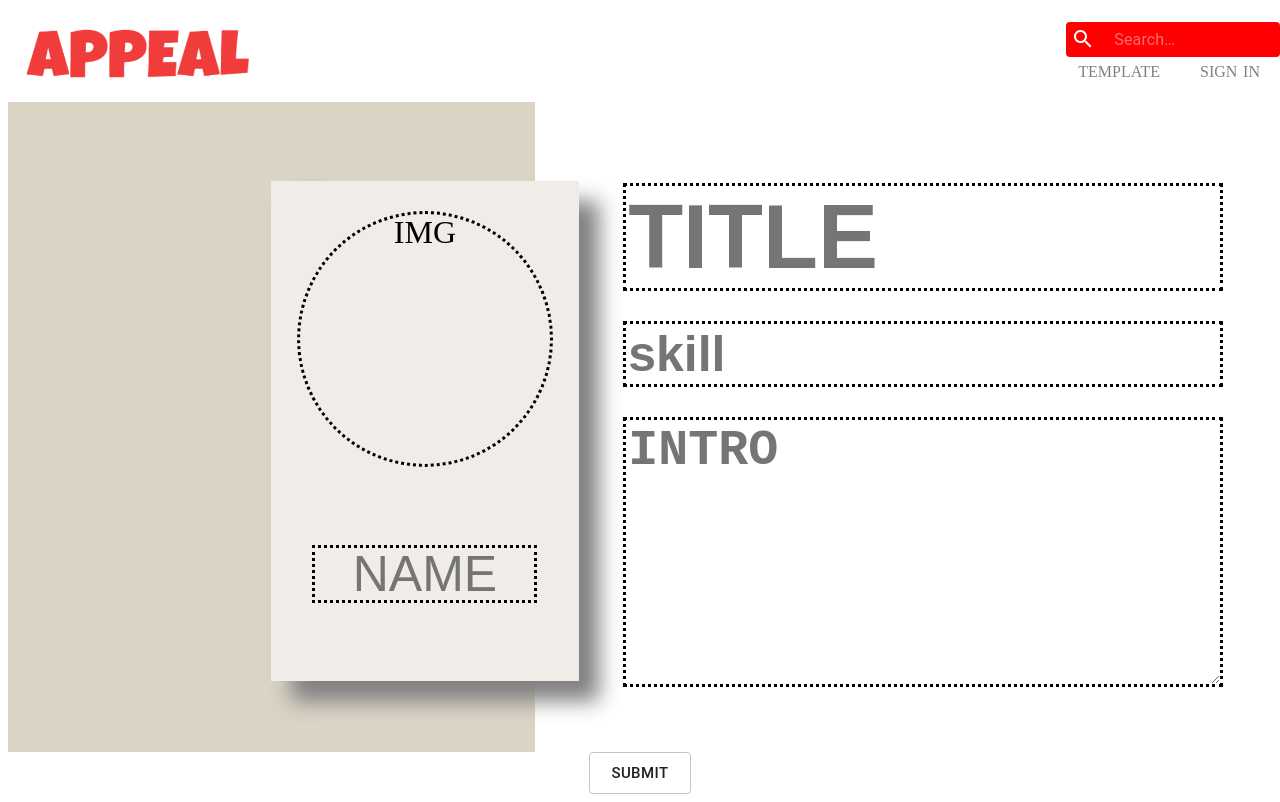
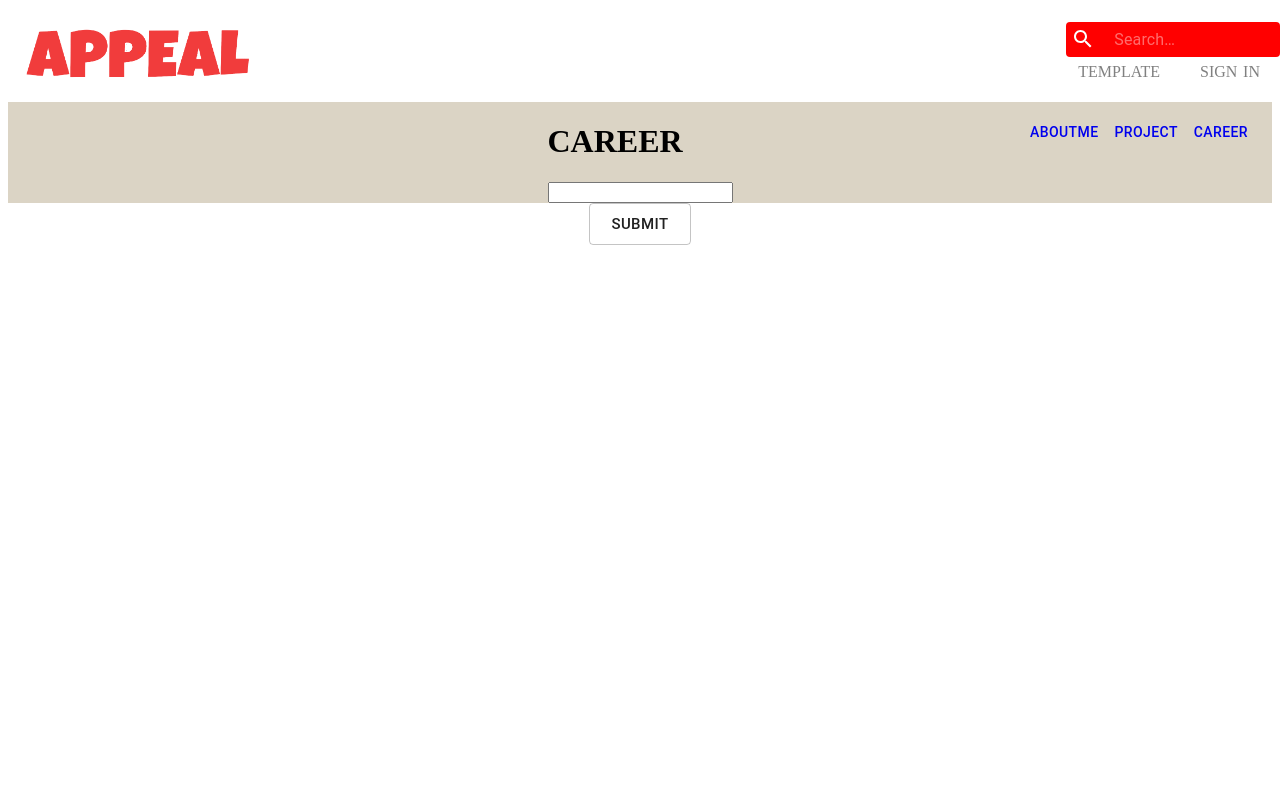
Before and after one commit to cjswoduddn/front-server, a React (Create React App) app: page /template/career in a window 1280 px wide. Built offline with nearby package versions, Linux system fonts and the light colour scheme; the HTML template or start-up script is replaced by a standard one.

Commit message:
2021 01 25 변경사항
1. useState를 활용한 네비게이션 템플릿 구현
2. 효율성은 고려할 수 없었음
3. 일단 만들었고, 이틀 정도면 템플릿 1이 완성되고
추가로 서버와 통신가지 완료할 수 있을 것 같다.

```diff
--- /dev/null
+++ b/src/component/template2/AboutMe.js
@@ -0,0 +1,92 @@
+import React, { useState, useEffect } from 'react';
+import {Grid, Button} from '@material-ui/core';
+import "./Template2.css";
+
+
+const AboutMe = ({state, setState}) =>{
+  console.log(state);
+
+  const onChange=(e)=>{
+    setState({
+      ...state,
+      [e.target.name] : e.target.value
+    })
+  }
+  const changeThumbnails = (e) =>{
+    e.preventDefault();
+
+    let reader = new FileReader();
+    let filelist = e.target.files;
+    if(filelist === null || filelist.length === 0) return;
+    let file = filelist[0];
+    reader.onloadend = () => {
+      setState({
+        ...state,
+        file : file,
+        previewUrl : reader.result
+      })
+    }
+    reader.readAsDataURL(file);
+  }
+
+  return (
+    <>
+      {/* <input type="hidden" name="dtype" value="sampleportfolio" ref={register}/> */}
+      <Grid container className="template2-container">
+        <Grid item xs="5" className="template2-left-item">
+          <Grid container xs="7" className="template2-left-item-profile" justify="center">
+            <label className="template2-left-item-profile-thumbnail-label"
+              for="thumbnail"
+              style={{backgroundImage: `url(${state.previewUrl})`}}
+              >
+              IMG
+              <input
+                id="thumbnail"
+                accept="image/*" type="file"
+                className="template2-left-item-profile-thumbnail"
+                onChange={changeThumbnails}
+                name="thumbnail"
+              />
+            </label>
+            <input
+              type="text"
+              className="template2-left-item-profile-name"
+              placeholder="NAME"
+              name="name"
+              onChange={onChange}
+              defaultValue={state.name}
+            />
+          </Grid>
+        </Grid>
+        <Grid item xs="7" className="template2-right-item">
+          <input
+            type="text"
+            className="template2-right-item-title"
+            placeholder="TITLE"
+            name="title"
+            onChange={onChange}
+            defaultValue={state.title}
+          />
+          <input
+            type="text"
+            className="template2-right-item-skill"
+            placeholder="skill"
+            name="skill"
+            onChange={onChange}
+            defaultValue={state.skill}
+          />
+          <textarea
+            className="template2-right-item-intro"
+            placeholder="INTRO"
+            name="intro"
+            onChange={onChange}
+            defaultValue={state.intro}
+            />
+        </Grid>
+      </Grid>
+      </>
+  )
+}
+
+
+export default AboutMe;
--- /dev/null
+++ b/src/component/template2/Career.js
@@ -0,0 +1,20 @@
+import React from 'react';
+import {Grid} from '@material-ui/core';
+import "./Template2Project.css";
+
+const Career = ({register}) =>{
+  return(
+    <Grid container className="template2-project-container">
+      <Grid container className="template2-project-title"
+        justify="center">
+        <Grid item>
+          <h1>CAREER</h1>
+          <input type="text" name="career" ref={register}></input>
+        </Grid>
+      </Grid>
+    </Grid>
+
+  )
+}
+
+export default Career;
--- /dev/null
+++ b/src/component/template2/Project.js
@@ -0,0 +1,31 @@
+import React, {useEffect, useRef} from 'react';
+import {Grid} from '@material-ui/core';
+import "./Template2Project.css";
+
+const Project = ({project, setProject}) =>{
+
+  const testInput = useRef();
+
+  const onChange=(e)=>{
+    setProject({
+      [e.target.name] : e.target.value
+    })
+  }
+
+  return(
+    <Grid container className="template2-project-container">
+      <Grid container className="template2-project-title"
+        justify="center">
+        <Grid item>
+          <h1>PROJECTS</h1>
+          <input type="text" name="project"
+            onChange={onChange}
+            defaultValue={project.project}
+          />
+        </Grid>
+      </Grid>
+    </Grid>
+  )
+}
+
+export default Project;
--- a/src/component/template2/Template2.css
+++ b/src/component/template2/Template2.css
@@ -71,3 +71,7 @@
   height: 260px;
   width: 80%;
 }
+
+.template2-nav-link{
+  float: right;
+}
--- a/src/component/template2/Template2.js
+++ b/src/component/template2/Template2.js
@@ -1,43 +1,82 @@
 import React, {useState} from 'react';
-import {useForm} from 'react-hook-form';
-import {Grid, Button} from '@material-ui/core';
+import {Grid, Button, AppBar, Toolbar, Typography} from '@material-ui/core';
 import "./Template2.css";
 import axios from 'axios';
+import { Route, Switch, Link } from 'react-router-dom';
+import AboutMe from './AboutMe';
+import Career from './Career';
+import Project from './Project';
 
 const TEMPLATE_BASE_URL = 'http://localhost:8080/portfolio';
 
 const Template2 = () =>{
 
-  const [thumbnail, setThumbnail] = useState({file: '', previewUrl: ''})
-  const {register, handleSubmit, watch, errors} = useForm();
+  const [project, setProject] = useState({
+    project: ''
+  });
 
-  const onSubmit = data => {
-    console.log(data);
-    const form = new FormData();
-    for (const [key, value] of Object.entries(data)) {
-      if(typeof value === 'object'){
-        form.append(key, value[0]);
-      }
-      else{
-        form.append(key, value);
-      }
+  const [aboutMe, setAboutMe] = useState({
+    dtype: "sampleportfolio",
+    // thumbnail: undefined,
+    // name: '',
+    // title: '',
+    // skill: '',
+    // intro: ''
+  })
+
+  const onSubmit = (e) => {
+    // const form = new FormData();
+    // for (const [key, value] of Object.entries(data)) {
+    //   if(typeof value === 'object'){
+    //     form.append(key, value[0]);
+    //   }
+    //   else{
+    //     form.append(key, value);
+    //   }
+    // }
+    for(const [key, value] of Object.entries(aboutMe)){
+      console.log(key +" "+value);
     }
-    axios({
-      method: 'post',
-      headers:{
-        'Content-Type': `multipart/form-data`
-      },
-      url: TEMPLATE_BASE_URL,
-      data: form
-    })
-    .then((res)=>{
-      console.log(res.body);
-    })
-    .catch((err)=>{
-      console.log(err);
-    });
+    for(const [key, value] of Object.entries(project)){
+      console.log(key +" "+value);
+    }
   }
 
+
+  return (
+    <>
+      <AppBar style={{marginTop: "100px",}}>
+        <Toolbar>
+          <Typography type="title" color="inherit" style={{ flex: 1 }}>
+          </Typography>
+          <Link to="/template/aboutme"><Button color="inherit">ABOUTME</Button></Link>
+          <Link to="/template/project"><Button color="inherit">PROJECT</Button></Link>
+          <Link to="/template/career"><Button color="inherit">CAREER</Button></Link>
+        </Toolbar>
+      </AppBar>
+
+      <Switch>
+        <Route path="/template/aboutme">
+          <AboutMe state={aboutMe} setState={setAboutMe}/>
+        </Route>
+        <Route path="/template/project">
+          <Project project={project} setProject={setProject}/>
+        </Route>
+        <Route path="/template/career">
+          <Career/>
+        </Route>
+      </Switch>
+
+      <Grid container justify="center">
+        <Button variant="outlined" size="large" onClick={onSubmit}>SUBMIT</Button>
+      </Grid>
+    </>
+  );
+}
+
+export default Template2;
+/*
+  const [thumbnail, setThumbnail] = useState({file: '', previewUrl: ''})
   const changeThumbnails = (e) =>{
     e.preventDefault();
 
@@ -53,63 +92,18 @@ const Template2 = () =>{
     }
     reader.readAsDataURL(file);
   }
-
-  return (
-    <form onSubmit={handleSubmit(onSubmit)}>
-      <input type="hidden" name="dtype" value="sampleportfolio" ref={register}/>
-      <Grid container className="template2-container">
-        <Grid item xs="5" className="template2-left-item">
-          <Grid container xs="7" className="template2-left-item-profile" justify="center">
-            <label className="template2-left-item-profile-thumbnail-label"
-              for="thumbnail"
-              style={{backgroundImage: `url(${thumbnail.previewUrl})`}}>
-              IMG
-              <input
-                id="thumbnail"
-                accept="image/*" type="file"
-                className="template2-left-item-profile-thumbnail"
-                onChange={changeThumbnails}
-                name="thumbnail"
-                ref={register}
-              />
-            </label>
-            <input
-              type="text"
-              className="template2-left-item-profile-name"
-              placeholder="NAME"
-              name="name"
-              ref={register}
-            />
-          </Grid>
-        </Grid>
-        <Grid item xs="7" className="template2-right-item">
-          <input
-            type="text"
-            className="template2-right-item-title"
-            placeholder="TITLE"
-            name="title"
-            ref={register}
-          />
-          <input
-            type="text"
-            className="template2-right-item-skill"
-            placeholder="skill"
-            name="skill"
-            ref={register}
-          />
-          <textarea
-            className="template2-right-item-intro"
-            placeholder="INTRO"
-            name="intro"
-            ref={register}
-            />
-        </Grid>
-      </Grid>
-      <Grid container justify="center">
-        <Button type="submit" variant="outlined" size="large">SUBMIT</Button>
-      </Grid>
-    </form>
-  );
-}
-
-export default Template2;
+    axios({
+      method: 'post',
+      headers:{
+        'Content-Type': `multipart/form-data`
+      },
+      url: TEMPLATE_BASE_URL,
+      data: form
+    })
+    .then((res)=>{
+      console.log(res.body);
+    })
+    .catch((err)=>{
+      console.log(err);
+    });
+    */
--- /dev/null
+++ b/src/component/template2/Template2Project.css
@@ -0,0 +1,7 @@
+.template2-project-container{
+  background-color: rgb(219, 212, 197);
+  margin-top: 102px;
+}
+
+.template2-project-title{
+}
```
Also changed, not shown: 1 other file (tests, documents, lock files or other folders).
